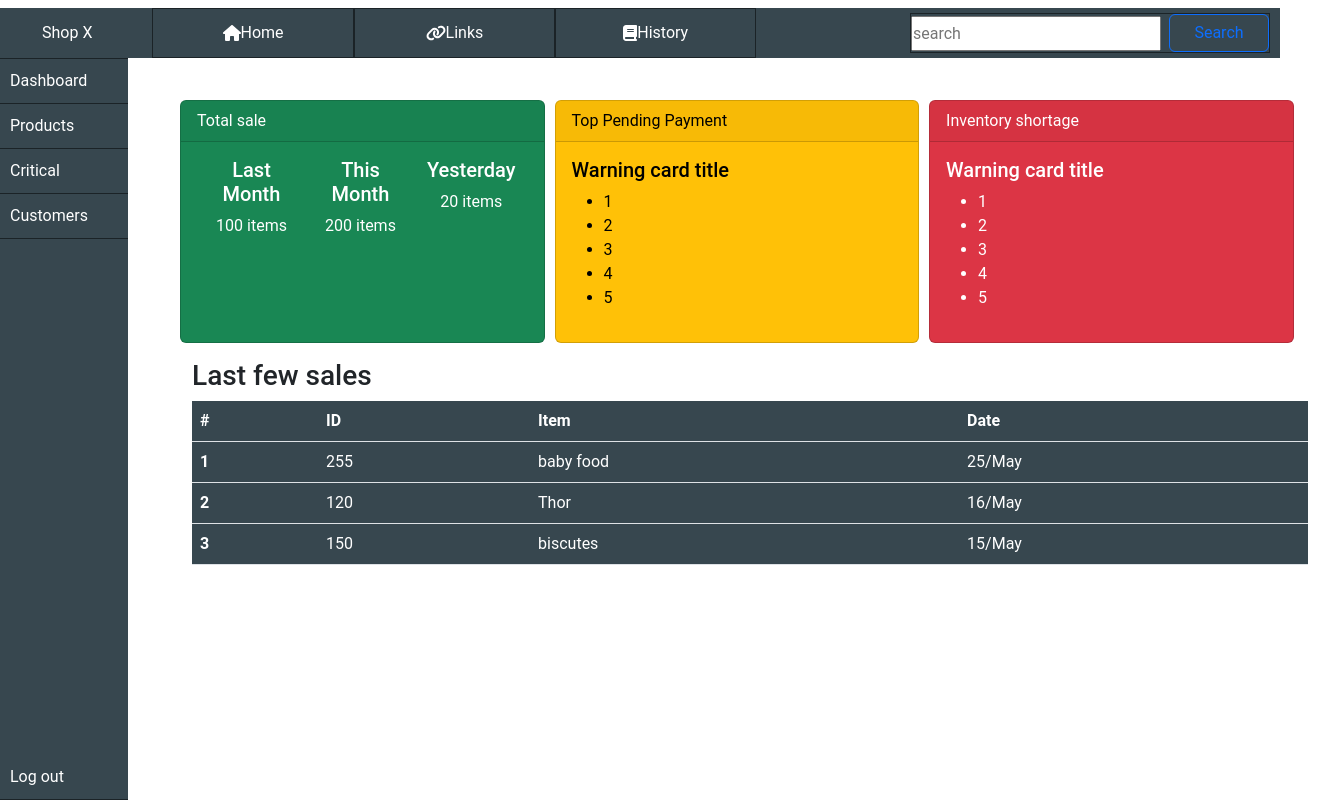
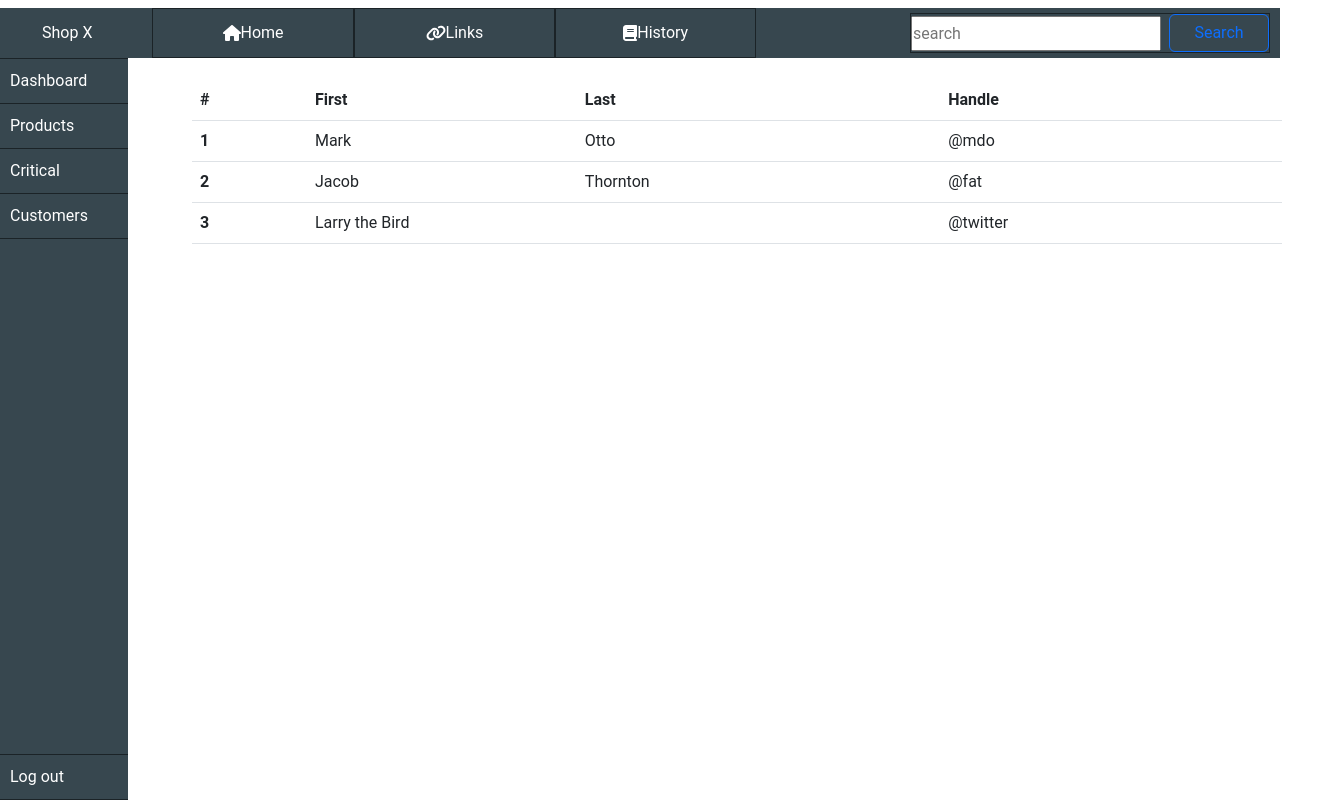
Before and after one commit to sonukuldeep/inventory, a React (Create React App) app: page / in a window 1280 px wide. Both pictures are taken after a click on the item "Products". Shown: the whole page, 1320 px wide, since content can reach past the window. Built offline with nearby package versions, Linux system fonts and the light colour scheme; a web font is replaced by a local one.

Commit message:
all lists added

```diff
--- a/src/App.js
+++ b/src/App.js
@@ -3,24 +3,28 @@ import { useState } from 'react';
 import Navbar from './Components/Navbar';
 import Sidebar from './Components/Sidebar';
 import Dashboard from './Components/Dashboard';
-import Customer from './Components/Customer';
+import Products from './Components/Products';
+import Critical from './Components/Critical';
+import Customers from './Components/Customers';
 
 function App() {
-
-  const [btnTrigger, setBtnTrigger] = useState({ 'home': false, 'links': false, 'history': false,'dashboard': true, 'products':false,'critical': false,'customers': false})
+  const initialState = { 'home': false, 'links': false, 'history': false,'dashboard': false, 'products':false,'critical': false,'customers': false}
+  const [btnTrigger, setBtnTrigger] = useState({...initialState,'dashboard': true})
 
   return (
     <>
       <header>
         <nav>
           <Navbar />
-          <Sidebar setTrigger={setBtnTrigger} trigger={btnTrigger}/>
+          <Sidebar initialState={initialState} setTrigger={setBtnTrigger} trigger={btnTrigger}/>
         </nav>
       </header>
       <section>
         <article>
           <Dashboard trigger={btnTrigger}/>
-          <Customer />
+          <Products trigger={btnTrigger}/>
+          <Critical trigger={btnTrigger}/>
+          <Customers trigger={btnTrigger}/>
         </article>
       </section>
     </>
--- /dev/null
+++ b/src/Components/Critical.jsx
@@ -0,0 +1,53 @@
+import React from 'react'
+import { useState, useEffect } from 'react'
+
+const Critical = ({ trigger }) => {
+
+    const [style, setStyle] = useState({ 'width': '87%', 'marginLeft': '180px', 'marginTop': '30px' })
+
+    useEffect(() => {
+        let display;
+        if (trigger.critical === true)
+            display = 'block'
+        else
+            display = 'none'
+        setStyle({ ...style, 'display': display })
+        // console.log(trigger,style)
+    }, [trigger.critical])
+
+    return (
+        <div className='container' style={style}>
+            <table class="table">
+                <thead>
+                    <tr>
+                        <th scope="col">#</th>
+                        <th scope="col">First</th>
+                        <th scope="col">Last</th>
+                        <th scope="col">Due Amount</th>
+                    </tr>
+                </thead>
+                <tbody>
+                    <tr>
+                        <th scope="row">1</th>
+                        <td>Mark</td>
+                        <td>Otto</td>
+                        <td>@mdo</td>
+                    </tr>
+                    <tr>
+                        <th scope="row">2</th>
+                        <td>Jacob</td>
+                        <td>Thornton</td>
+                        <td>@fat</td>
+                    </tr>
+                    <tr>
+                        <th scope="row">3</th>
+                        <td colspan="2">Larry the Bird</td>
+                        <td>@twitter</td>
+                    </tr>
+                </tbody>
+            </table>
+        </div>
+    )
+}
+
+export default Critical
--- a/src/Components/Customer.jsx
+++ /dev/null
@@ -1,14 +0,0 @@
-import React from 'react'
-
-
-const style = { 'marginLeft': '700px', 'marginTop': '50px','width': '30%','position': 'absolute'}
-
-const Customer = () => {
-    return (
-
-<></>
-
-    )
-}
-
-export default Customer
--- /dev/null
+++ b/src/Components/Customers.jsx
@@ -0,0 +1,53 @@
+import React from 'react'
+import { useState,useEffect } from 'react'
+
+const Customers = ({trigger}) => {
+
+    const [style, setStyle] = useState({ 'width': '87%', 'marginLeft': '180px', 'marginTop': '30px' })
+
+    useEffect(() => {
+        let display;
+        if (trigger.customers === true)
+            display = 'block'
+        else
+            display = 'none'
+        setStyle({ ...style, 'display': display })
+        // console.log(trigger,style)
+    }, [trigger.customers])
+
+    return (
+        <div className='container' style={style}>
+            <table class="table">
+                <thead>
+                    <tr>
+                        <th scope="col">#</th>
+                        <th scope="col">First</th>
+                        <th scope="col">Last</th>
+                        <th scope="col">Total</th>
+                    </tr>
+                </thead>
+                <tbody>
+                    <tr>
+                        <th scope="row">1</th>
+                        <td>Mark</td>
+                        <td>Otto</td>
+                        <td>@mdo</td>
+                    </tr>
+                    <tr>
+                        <th scope="row">2</th>
+                        <td>Jacob</td>
+                        <td>Thornton</td>
+                        <td>@fat</td>
+                    </tr>
+                    <tr>
+                        <th scope="row">3</th>
+                        <td colspan="2">Larry the Bird</td>
+                        <td>@twitter</td>
+                    </tr>
+                </tbody>
+            </table>
+        </div>
+    )
+}
+
+export default Customers
--- /dev/null
+++ b/src/Components/Products.jsx
@@ -0,0 +1,52 @@
+import React, { useState,useEffect } from 'react'
+
+const Products = ({trigger}) => {
+
+    const [style, setStyle] = useState({'width': '87%', 'marginLeft': '180px', 'marginTop': '30px'})
+
+    useEffect(() => {
+        let display;
+        if (trigger.products === true)
+            display = 'block'
+        else
+            display = 'none'
+        setStyle({ ...style, 'display': display})
+        // console.log(trigger,style)
+    }, [trigger.products])
+
+    return (
+        <div className='container' style={style}>
+            <table class="table">
+                <thead>
+                    <tr>
+                        <th scope="col">#</th>
+                        <th scope="col">First</th>
+                        <th scope="col">Last</th>
+                        <th scope="col">Handle</th>
+                    </tr>
+                </thead>
+                <tbody>
+                    <tr>
+                        <th scope="row">1</th>
+                        <td>Mark</td>
+                        <td>Otto</td>
+                        <td>@mdo</td>
+                    </tr>
+                    <tr>
+                        <th scope="row">2</th>
+                        <td>Jacob</td>
+                        <td>Thornton</td>
+                        <td>@fat</td>
+                    </tr>
+                    <tr>
+                        <th scope="row">3</th>
+                        <td colspan="2">Larry the Bird</td>
+                        <td>@twitter</td>
+                    </tr>
+                </tbody>
+            </table>
+        </div>
+    )
+}
+
+export default Products
--- a/src/Components/Sidebar.css
+++ b/src/Components/Sidebar.css
@@ -48,4 +48,6 @@
 
 .sidebar .list-head li:last-child {
 	margin-top: auto;
+	border-top: 1px solid rgba(0, 0, 0, 0.5);
+
 }
--- a/src/Components/Sidebar.jsx
+++ b/src/Components/Sidebar.jsx
@@ -6,20 +6,20 @@ import { faSquareCaretDown } from '@fortawesome/free-regular-svg-icons'
 
 
 
-const Sidebar = ({setTrigger,trigger}) => {
+const Sidebar = ({setTrigger,trigger,initialState}) => {
     const triggerBtn = (btn) => {
-        setTrigger({...trigger,'dashboard': !trigger.dashboard })
-        // console.log(trigger)
+        setTrigger({...initialState, ...btn})
+        // console.log(btn)
     }
 
     return (
         <>
         <div className="sidebar">
             <ul className="list-head" style={{userSelect: 'none'}}>
-                <li onClick={()=>{triggerBtn(trigger)}}>Dashboard</li>
-                <li>Products</li>
-                <li>Critical</li>
-                <li>Customers</li>
+                <li onClick={()=>{triggerBtn({'dashboard' :true})}}>Dashboard</li>
+                <li onClick={()=>{triggerBtn({'products' :true})}}>Products</li>
+                <li onClick={()=>{triggerBtn({'critical' :true})}}>Critical</li>
+                <li onClick={()=>{triggerBtn({'customers' :true})}}>Customers</li>
                 <li>Log out</li>
             </ul>
         </div>
```
